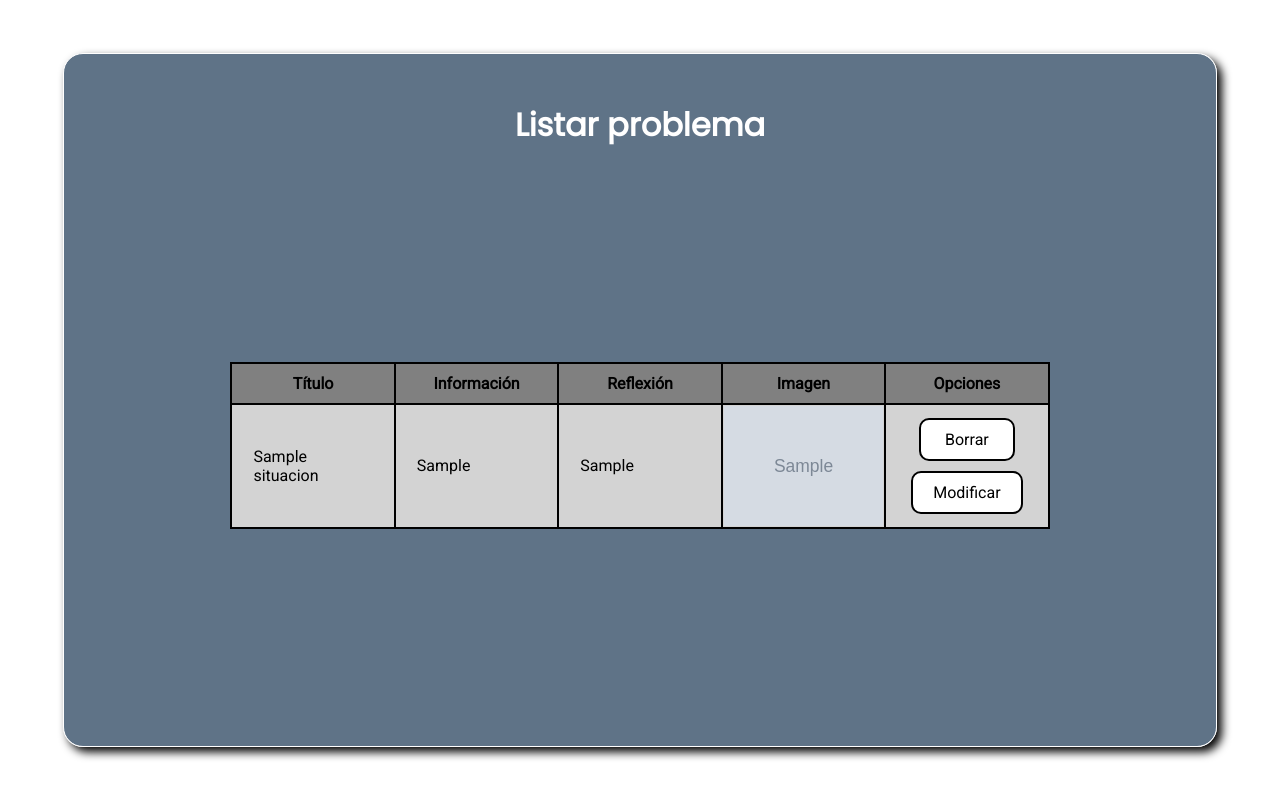
After one commit to aurajd/2223_2DAW_HACIA_UN_CIUDADANO_GLOBAL, a PHP site: page /php/vistas/listar_problema.php in a window 1280 px wide. The commit adds this page. Run offline with PHP 8.4, Linux system fonts and the light colour scheme; tables that the repository leaves empty hold one stand-in row (values such as "Sample post"); grey boxes marked "Sample" are stand-in pictures; data that the repository does not hold is empty.

Commit message:
Imgen en listar OK

```diff
--- /dev/null
+++ b/src/css/style_admin.css
@@ -0,0 +1,222 @@
+@import url('https://fonts.googleapis.com/css2?family=Poppins&family=Roboto&display=swap');
+
+body{
+    /*background-image: url("../img/tierra.png");*/
+    background-size: cover;
+    background-position: center;
+    background-repeat: no-repeat;
+    background-attachment: fixed;
+    margin: 0;
+}
+
+main{
+    /* Usamos display flex para centrar vertical y horizontalmente el contenido dentro del main. */
+    display: flex;
+    /* Esto centra horizontalmente. */
+    justify-content: center;
+    /* Esto centra verticalmente. */
+    align-items: center;
+    /* Le ponemos una altura minima del 100% de la altura del dispositivo.
+    Para permitir que pueda aumentar su altura si lo necesita*/
+    min-height: 100vh;
+}
+
+/* Creamos un div dentro del main el cual estará centrado. */
+main>div{
+    font-family: 'Roboto', sans-serif;
+    width: 80%;
+    /* Tiene una altura mínima del 80% de la pestaña del navegador */
+    min-height: 80vh;
+    margin: 10px 0;
+    padding: 2% 5%;
+    border-radius: 20px;
+    /* Utilizamos un color con transparencia para el fondo del div, así se podrá ver la imagen de fondo. */
+    background-color: #002141a0;
+    border: 1px solid white;
+    /* Le ponemos una sombra a la caja el primer numero indica el desplazamiento horizontal, el segundo el vertical,
+    el tercero el radio de difuminado */
+    box-shadow: 5px 5px 10px black;
+    display: flex;
+    flex-direction: column;
+    /* Esto mete espacio entre items si no ocupan el 100% del espacio */
+    justify-content: space-between;
+}
+
+h1{
+    font-family: 'Poppins', sans-serif;
+    font-size: 2rem;
+    text-align: center;
+    color: white;
+}
+
+.titulo, label{
+    /* Usamos display block para que el label se encuentre encima del input */
+    display: block;
+    /* Metemos más margin por encima del label, separando los distintos elementos del formulario,
+    que por debajo, para separa el label del input */
+    margin: 20px 0 5px;
+    font-size: 1.3rem;
+    color: white;
+}
+
+form{
+    width: 100%;
+}
+
+input[type="text"]{
+    font-family: 'Roboto', sans-serif;
+    font-size: 1rem;
+    padding: 1rem 1.5rem;
+    background-color: #efefef;
+    width: 30%;
+}
+
+textarea{
+    font-family: 'Roboto', sans-serif;
+    font-size: 1rem;
+    width: 100%;
+    min-height: 100px;
+    padding: 0.5rem 1rem;
+    background-color: #efefef;
+    /* Permitimos que la textarea se pueda redimensionar verticalmente */
+    resize: vertical;
+    /* Usamos box-sizing border-box para que no se descuadre con el padding en rem */
+    box-sizing: border-box;
+}
+
+input[type="file"]{
+    color: white;
+}
+
+#anadirBoton {
+    font-family: 'Roboto', sans-serif;
+    margin: 20px auto 0;
+    width: 10%;
+    height: 40px;
+    display: block;
+}
+
+#exito{
+    color:green;
+    text-align: center;
+    margin: 20px 0 0 ;
+}
+
+#error{
+    color:red;
+    text-align: center;
+    margin: 20px 0 0 ;
+}
+
+
+table{
+    font-family: 'Roboto', sans-serif;
+    max-width: 80%;
+    margin: auto;
+    background-color: lightgray;
+    border-collapse: collapse;
+}
+
+th,td{
+    border: 2px black solid;
+}
+
+th{
+    background-color: gray;
+    padding: 10px 0;
+}
+
+td{
+    width: 20%;
+}
+
+/* Div dentro de la celda para poner un scroll si sobrepasa 200px */
+.scroll{
+    width: 100%;
+    max-height: 200px;
+    margin: 0;
+    padding: 10px 20px;
+    box-sizing: border-box;
+    /* Si sobrepasa los 200 pixeles (el max-height) overflow auto hace que aparezca una barra de scroll */
+    overflow: auto;
+}
+
+td img{
+    width: 100%;
+    vertical-align: middle;
+}
+
+td ul{
+    list-style-type: none;
+    margin: 0;
+    padding: 0;
+    /* Usamos flex para centrar los enlaces los elementos de la lista */
+    display: flex;
+    flex-direction: column;
+    justify-content: center;
+    align-items: center;
+}
+
+td li{
+    min-width: 60%;
+}
+
+td a{
+    text-decoration: none;
+    color: black;
+    padding: 10px 20px;
+    margin: 5px 0;
+    box-sizing: border-box;
+    background-color: white;
+    border: 2px solid black;
+    border-radius: 10px;
+    /* Usamos flex para centrar el texto del enlace */
+    display: flex;
+    align-items: center;
+    justify-content: center;
+}
+
+td a:hover {
+    background-color: #b9b9b9;
+}
+
+#imagenMostrar{
+    width: 20%;
+}
+
+.opciones{
+    padding: 0;
+    list-style: none;
+    display: flex;
+    flex-direction: row;
+    align-items: center;
+    justify-content: center;
+    column-gap: 10%;
+}
+
+
+.opciones input[type="submit"],.opciones a{
+    font-family: 'Poppins', sans-serif;
+    font-size: 1.5rem;
+    padding: 10px 20px;
+    text-decoration: none;
+    color: black;
+    background-color: white;
+    border: 2px solid black;
+    border-radius: 15px;
+}
+
+.opciones input:hover[type="submit"],
+.opciones a:hover {
+    background-color: #b9b9b9;
+    /* Para que el submit muestre la manita para hacer click cuando haces hover */
+    cursor: pointer;
+}
+
+.campos{
+    font-size: 1rem;
+    padding: 1rem 1.5rem;
+    background-color: #efefef;
+    width: 30%;
+    color: black;
+}
--- a/src/index.php
+++ b/src/index.php
@@ -1,2 +1,2 @@
 <?php
-header("Location:anadir_problema.php");
+header("Location:php/vistas");
--- /dev/null
+++ b/src/php/modelos/m_situacion_problema.php
@@ -0,0 +1,83 @@
+<?php
+
+class Modelo{
+
+    public $conexion = null;
+    public $nombreImagen = null;
+
+    public function __construct() {
+        require_once __DIR__.'/../config/configdb.php';
+        $this->conexion = new mysqli($servidorbd, $usuario, $contraseña, $basedatos);
+    }
+
+    function insertar_situacion($titulo, $info, $reflexion, $imagen){
+
+        $sql = "INSERT INTO situacion(titulo, informacion)
+        VALUES ('$titulo', '$info');";
+
+        $this->conexion->query($sql);
+
+        // Recogemos la idSituacion de la inserción realizada
+        $id = $this->conexion->insert_id;
+
+        $sql = "INSERT INTO problema(idProblema, reflexion)
+        VALUES ('$id','$reflexion');";
+
+        $this->conexion->query($sql);
+
+        if (isset($imagen)) {
+            // Metemos el nombre de la imagen en una variable
+            $nombreImagen = $imagen['name'];
+
+            $sql = "UPDATE situacion
+            SET imagen = '$nombreImagen'
+            WHERE idSituacion = $id;";
+
+            $this->conexion->query($sql);
+
+            // Ruta de destino para mover el archivo
+            $directorio_destino = __DIR__.'/../../img';
+
+            // Obtener información del archivo subido
+            $ruta_temporal = $imagen["tmp_name"];
+
+            // Construir la ruta de destino completa
+            $ruta_destino = $directorio_destino . DIRECTORY_SEPARATOR . $nombreImagen;
+
+            // Mover el archivo a la nueva ubicación
+            if (move_uploaded_file($ruta_temporal, $ruta_destino)) {
+                echo "El archivo se ha subido correctamente.";
+            } else {
+                echo "Error al mover el archivo.";
+            }
+        }
+
+        $this->conexion->close();
+    }
+
+    function borrar_situacion($id){
+        $sql = "DELETE FROM problema
+        WHERE idProblema = $id;";
+
+        $this->conexion->query($sql);
+
+        $sql = "DELETE FROM situacion
+        WHERE idSituacion = $id;";
+
+        $this->conexion->query($sql);
+        //Falta borrar imágen del servidor
+
+        $this->conexion->close();
+    }
+
+    function listar(){
+        $sql = "SELECT s.idSituacion, s.titulo, s.informacion, s.imagen, p.reflexion
+        FROM situacion s
+        INNER JOIN problema p ON s.idSituacion = p.idProblema;";
+
+        $resultado = $this->conexion->query($sql);
+        $this->conexion->close();
+        return $resultado->fetch_all(MYSQLI_ASSOC);
+    }
+
+}
--- /dev/null
+++ b/src/php/vistas/listar_problema.php
@@ -0,0 +1,57 @@
+<!DOCTYPE html>
+<html lang="es">
+<head>
+    <meta charset="UTF-8">
+    <meta name="viewport" content="width=device-width, initial-scale=1.0">
+    <title>Lista problemas</title>
+    <link rel="stylesheet" href="../../css/style_admin.css">
+</head>
+<body>
+    <main>
+        <div>
+            <h1>Listar problema</h1>
+            <table>
+                <tr>
+                    <th>Título</th>
+                    <th>Información</th>
+                    <th>Reflexión</th>
+                    <th>Imagen</th>
+                    <th>Opciones</th>
+                </tr>
+                <?php
+                    require_once __DIR__.'/../modelos/m_situacion_problema.php';
+                    $modelo = new Modelo();
+                    $arr = $modelo->listar();
+                    foreach ($arr as $fila){
+                        echo "<tr>
+                                <td>
+                                    <div class='scroll'>
+                                        {$fila['titulo']}
+                                    </div>
+                                </td>
+                                <td>
+                                    <div class='scroll'>
+                                        {$fila['informacion']}
+                                    </div>
+                                </td>
+                                <td>
+                                    <div class='scroll'>
+                                        {$fila['reflexion']}
+                                    </div>
+                                </td>
+                                <td><img src='../../img/" . $fila['imagen'] . "'></td>
+                                <td>
+                                    <ul>
+                                        <li><a href='#'>Borrar</a></li>
+                                        <li><a href='#'>Modificar</a></li>
+                                    </ul>
+                                </td>
+                            </tr>";
+                    }
+
+                ?>
+            </table>
+        </div>
+    </main>
+</body>
+</html>
```
Also changed, not shown: src/php/controladores/c_situacion_problema.php (added, +26 -0 lines), src/php/vistas/anadir_problema.php (added, +34 -0 lines), test/anadir_problema.php (deleted, +0 -26 lines), test/controlador.php (deleted, +0 -20 lines), test/indexxx.php (added, +33 -0 lines), test/modelo.php (deleted, +0 -58 lines), test/v_borrar.php (added, +5 -0 lines), test/vista.php (+2 -2 lines), src/php/config/config.php (renamed from test/config.php), src/php/config/configdb.php (renamed from test/conexion.php), 2 other files.
